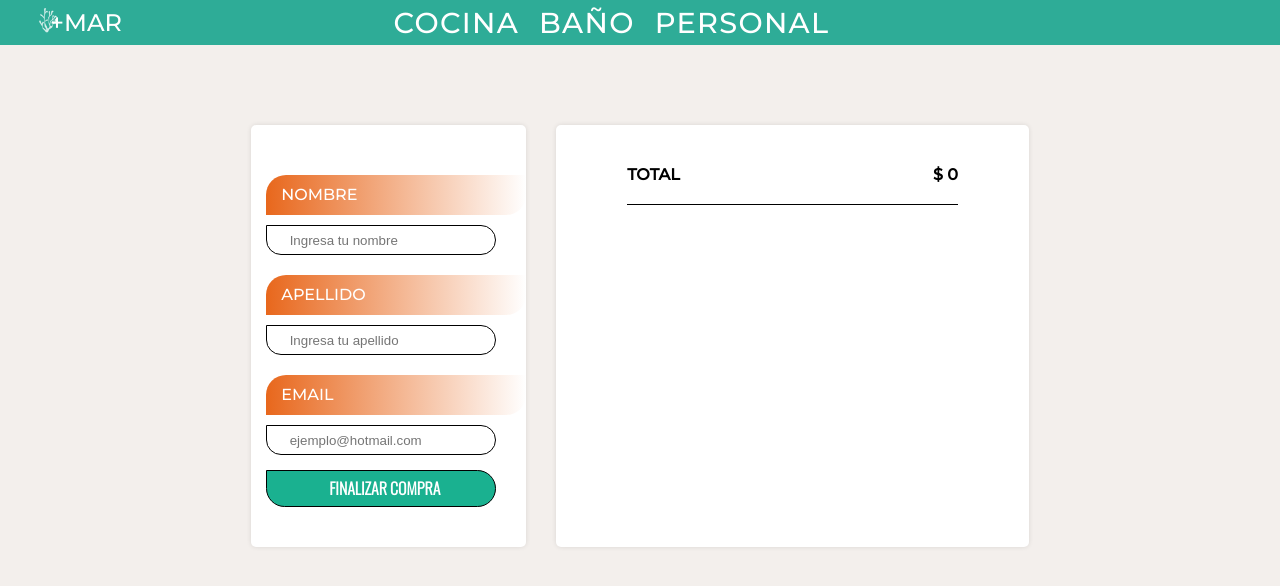
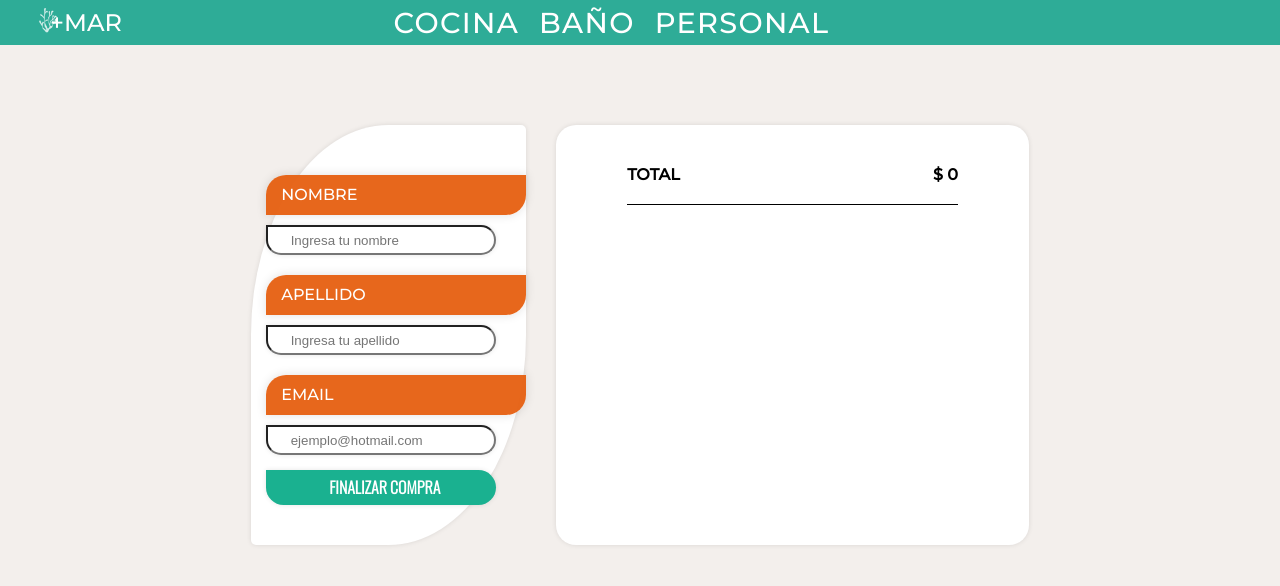
Before and after one commit to AgustinTrigo/Proyecto_React, a React (Create React App) app: page /checkout in a window 1280 px wide. Shown: the top 586 px of the page. Built offline with nearby package versions, Linux system fonts and the light colour scheme.

Commit message:
Corregi warning

```diff
--- a/src/components/Checkout.jsx
+++ b/src/components/Checkout.jsx
@@ -2,7 +2,7 @@ import React from "react";
 import { useState } from "react";
 import { useContext } from "react";
 import { CartContext } from "../context/cartContext";
-import {serverTimestamp} from "firebase/firestore"
+import {addDoc, collection, getFirestore} from "firebase/firestore";
 
 const Checkout = () =>{
 
@@ -11,6 +11,7 @@ const Checkout = () =>{
     const [nombre, setNombre] = useState("");
     const [apellido, setApellido] = useState("");
     const [email, setEmail] = useState("");
+    const [orderId, setOrderId] = useState("");
 
     const total = sumarTotal();
     const sendOrders = () => {
@@ -22,7 +23,14 @@ const Checkout = () =>{
             total,
         }
 
-        console.log(orden);
+        const db = getFirestore();
+        const refOrder = collection(db, "orders")
+        addDoc(refOrder, orden).then((res)=>{
+            setOrderId(res.id);
+        })
+
+        console.log(orderId)
+
     }
 
 
--- a/src/css/style.css
+++ b/src/css/style.css
@@ -157,6 +157,8 @@ body{
 .checkout__form{
     grid-area: form;
     padding-bottom: 35px;
+    border-top-left-radius: 50%;
+    border-bottom-right-radius: 50%;
 }
 
 .checkout__form label{
@@ -167,17 +169,18 @@ body{
     margin-left: 15px;
     margin: 20px 0px 10px 15px;
     border-radius: 20px;
-    background-image: linear-gradient(to right, rgba(231, 97, 19, 0.959),  white);
+    background-color: rgba(231, 97, 19, 0.959);
     padding: 10px 0px 30px 15px;
     color: white;
     border-bottom-left-radius: 0px;
     border-top-right-radius: 0px;
+    box-shadow: 0px 0px 10px 1px rgba(0, 0, 0, 0.1);
 }
 
 .checkout__form input{
     display: block;
     width: 230px;
-    border: solid 1px black;
+    box-shadow: 0px 0px 5px 0px rgba(0, 0, 0, 0.1);
     height: 30px;
     border-radius: 50px;
     margin-left: 15px;
@@ -192,6 +195,7 @@ body{
     flex-direction: column;
     align-items: center;
     color: rgb(99, 98, 98);
+    border-radius: 20px;
 }
 
 .checkout__detail--info{
```
